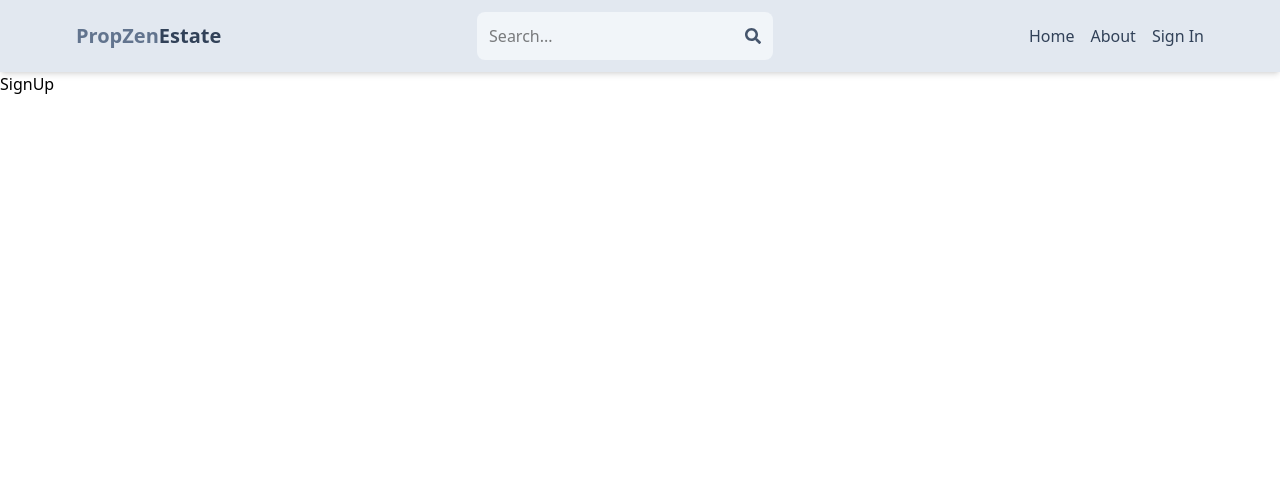
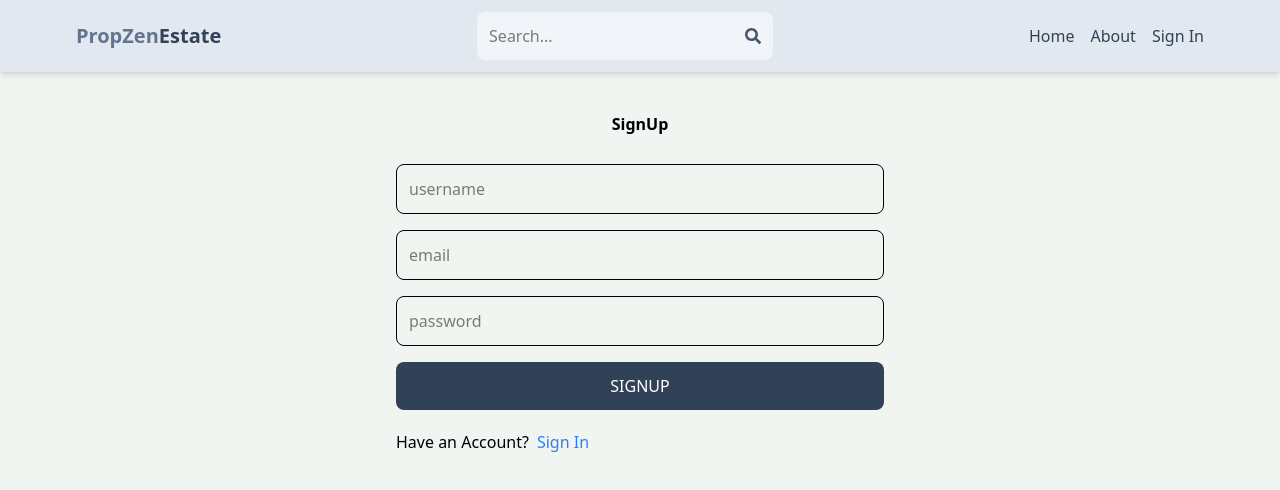
Before and after one commit to abhinandan0245/mern-estate, a React (Vite) app in the folder client/: page /sign-up in a window 1280 px wide. Shown: the top 490 px of the page. Built offline with nearby package versions, Linux system fonts and the light colour scheme.

Commit message:
signup page ui

```diff
--- a/client/src/index.css
+++ b/client/src/index.css
@@ -1 +1,5 @@
 @import "tailwindcss";
+
+body{
+    background-color: rgb(241, 245, 241);
+}
--- a/client/src/pages/SignUp.jsx
+++ b/client/src/pages/SignUp.jsx
@@ -1,7 +1,44 @@
 import React from 'react'
+import {Link} from 'react-router-dom'
 
 export default function SignUp() {
   return (
-    <div>SignUp</div>
-  )
+    <div className="p-3 max-w-lg mx-auto">
+      <h1 className="text3xl text-center font-semibold my-7">SignUp</h1>
+
+      <form className="flex flex-col gap-4">
+        <input
+          type="text"
+          name=""
+          id="username"
+          className="border p-3 rounded-lg "
+          placeholder="username"
+        />
+        <input
+          type="email"
+          name=""
+          id="email"
+          className="border p-3 rounded-lg "
+          placeholder="email"
+        />
+        <input
+          type="password"
+          name=""
+          id="password"
+          className="border p-3 rounded-lg "
+          placeholder="password"
+        />
+
+        <button className="bg-slate-700 text-white p-3 rounded-lg uppercase hover:opacity-95 disabled:opacity-80">
+          SignUp
+        </button>
+      </form>
+      <div className="flex gap-2 mt-5">
+        <p>Have an Account?</p>
+        <Link to={"/sign-in"}>
+          <span className='text-blue-500'>Sign In</span>
+        </Link>
+      </div>
+    </div>
+  );
 }
```
